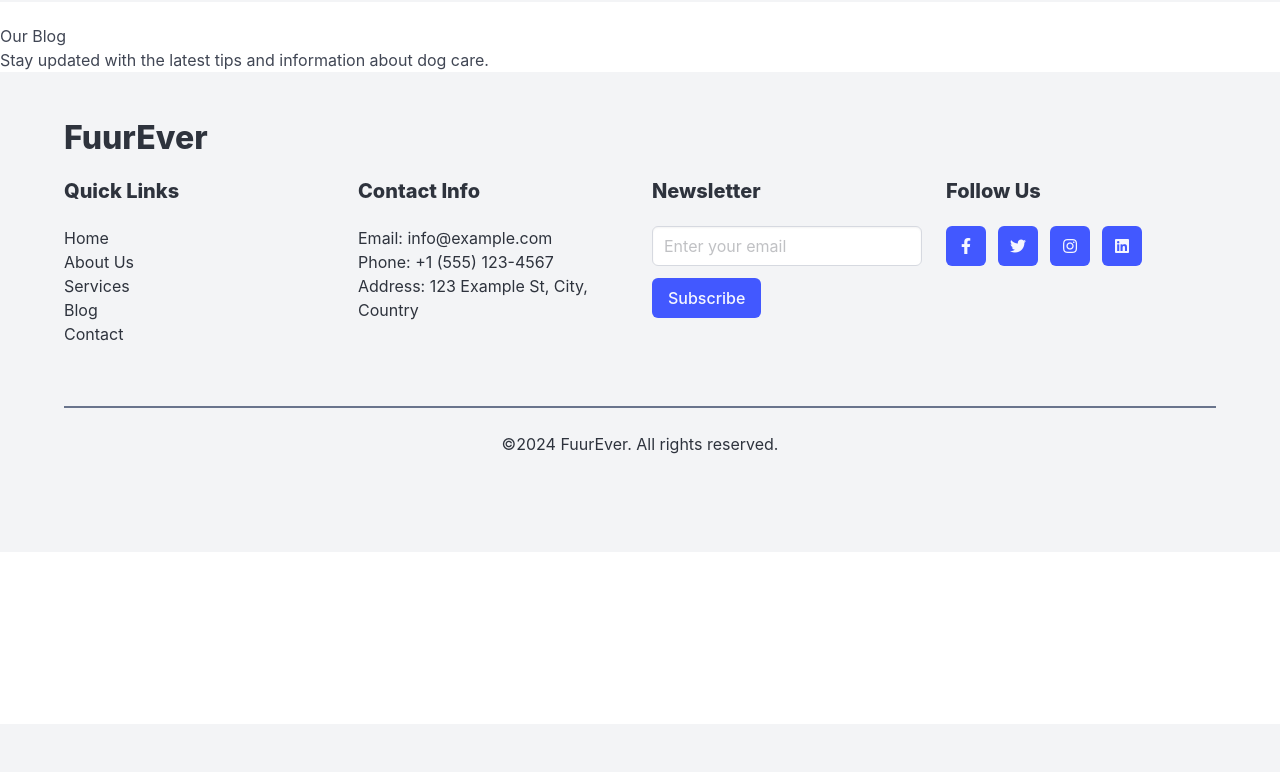
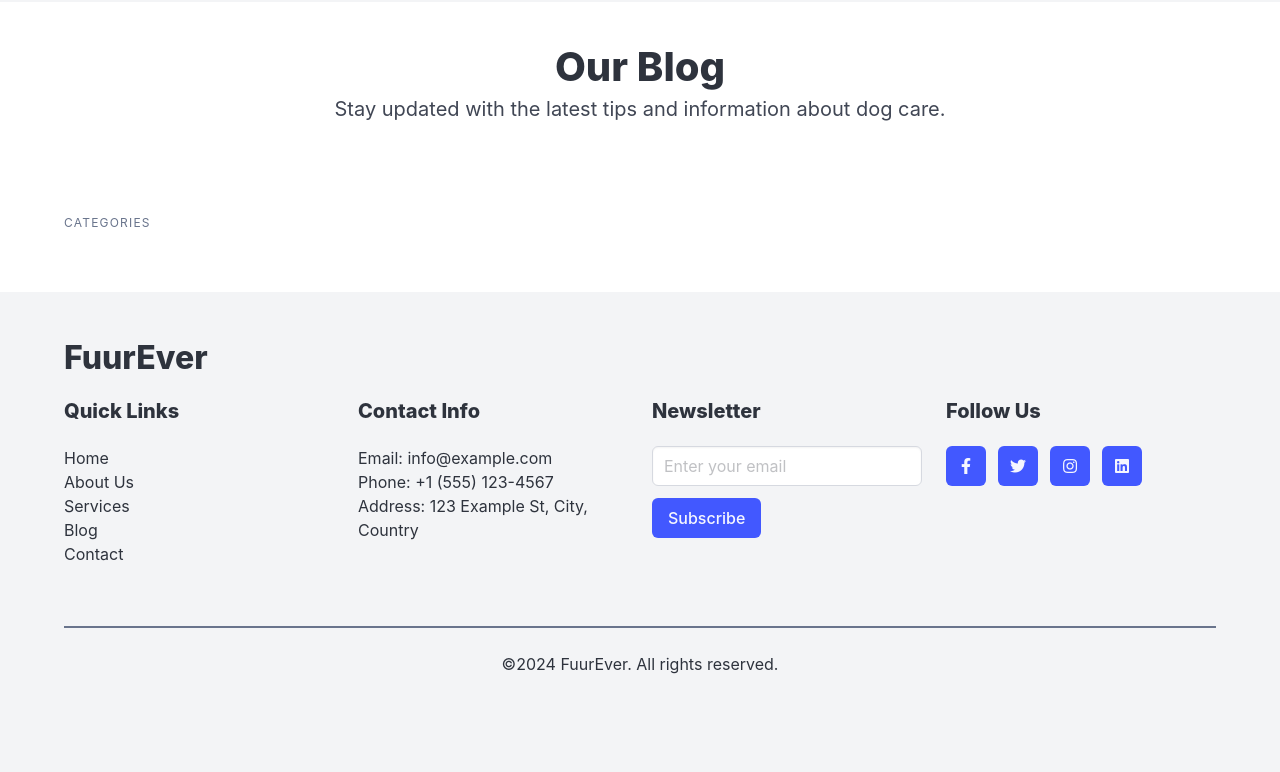
Before and after one commit to prapti-r/DogCare-website, a Django app: page /blog/ in a window 1280 px wide. Shown: the part 76-848 px from the top of the page. Before the commit the page ends 530 px from the top, so only its background shows below. Run offline with Django 5.2, Linux system fonts and the light colour scheme; data that the repository does not hold is empty.

Commit message:
bloglist page css added

```diff
--- a/c7466870/mysite/templates/blog/blog_list.html
+++ b/c7466870/mysite/templates/blog/blog_list.html
@@ -5,20 +5,59 @@
 {% endblock %}
 
 {% block maincontent %}
-<h1>Our Blog</h1>
-    <p>Stay updated with the latest tips and information about dog care.</p>
+  <div class="box is-shadowless">
+    <h1 class="title is-2 is-size-3-mobile has-text-centered mb-2">Our Blog</h1>
+    <p class="subtitle has-text-centered">Stay updated with the latest tips and information about dog care.</p>
+  </div>
+
+    <section class="section">
+      <div class="container">
+
+        <div class="columns">
+          <!-- Sidebar for Categories -->
+          <div class="column is-one-quarter">
+            <aside class="menu">
+              <p class="menu-label">Categories</p>
+              <ul class="menu-list">
+                {% for category in categories %}
+                <li>
+                  <a href="#">{{ category.name }}</a>
+                </li>
+                {% endfor %}
+              </ul>
+            </aside>
+          </div>
+
+          <!-- Blog Posts Section -->
+            <div class="column is-three-quarters">
                 {% for post in posts %}
-        <div>
-            <h2>{{ post.title }}</h2>
+                <div class="card mb-4">
+                <div class="card-content">
+                    <div class="media">
+                    <div class="media-left ">
                         {% if post.image %}
+                        <figure class="image is-128x128">
                           <img src="{{ post.image.url }}" alt="{{ post.title }}">
+                        </figure>
                         {% endif %}
-            <p>Category: {{ post.category.name }}</p>
-            <p>By: {{ post.author }} | {{ post.created_at|date:"M d, Y" }}</p>
+                    </div>
+                    <div class="media-content">
+                        <h2 class="title is-4 is-size-5-mobile">{{ post.title }}</h2>
+                        <p class="subtitle is-6 mt-2">By: {{ post.author }} | {{ post.created_at|date:"M d, Y" }}</p>
+                        <p class=" has-text-weight-medium has-text-grey">{{ post.category.name }}</p>
+                    </div>
+                    </div>
+                    <div class="content is-marginless">
                       <p>{{ post.summary }}</p>
-            <a href="{% url 'blog_detail' post.slug %}">Read Post</a>
+                      <a href="{% url 'blog_detail' post.slug %}" class="button is-link is-light mt-2">Read More</a>
+                    </div>
+
+                </div>
                 </div>
                 {% endfor %}
             </div>
+        </div>
+      </div>
+  </section>
 
 {% endblock %}
```
Lines whose indentation alone changed are shown as unchanged.
